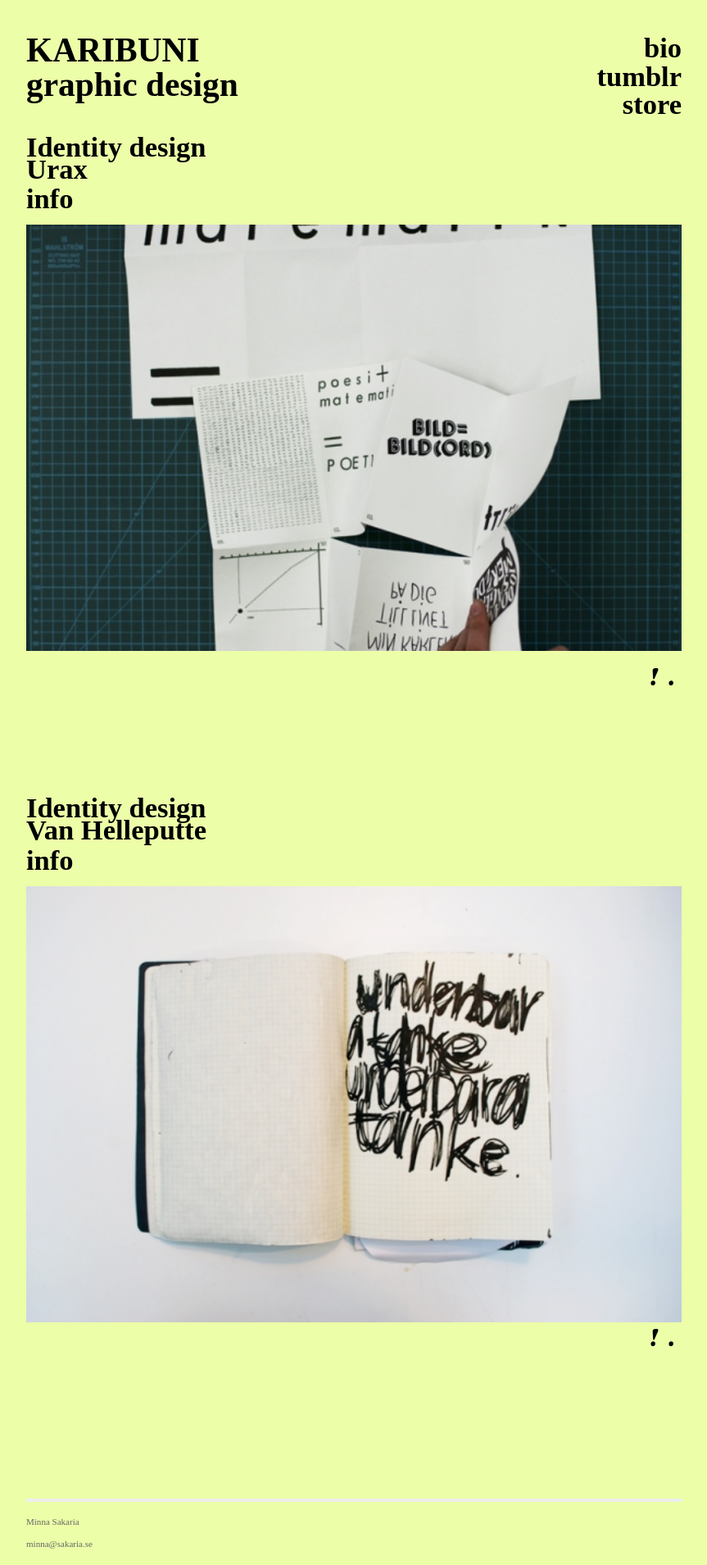
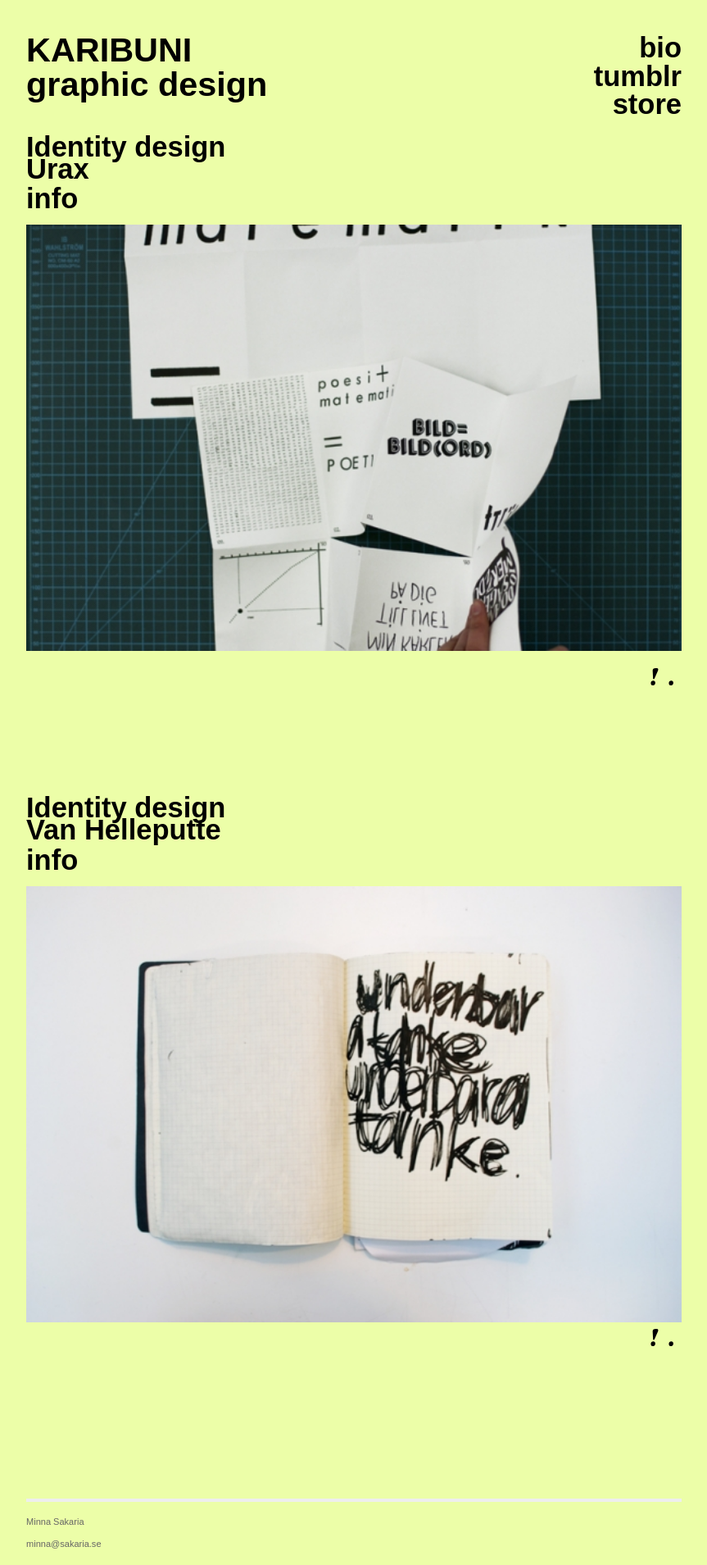
Before and after one commit to patrikax/patrikax.github.io, a Jekyll site: the page built from index.html, in a window 1280 px wide. Shown: the whole page at 82% size, without its empty margins (208-1071 px from the left). Built offline with Jekyll 4.4.1, drawn with Linux system fonts in a browser that asks for light colours; some web fonts are replaced; Markdown is read by kramdown in place of the engine named in the settings; a style sheet for code colours, icons or effects is not loaded.

Commit message:
updated arrows

```diff
--- a/_layouts/default.html
+++ b/_layouts/default.html
@@ -44,9 +44,10 @@
             </div>
           </div>
         </div>
+      <!-- Fontdeck -->
+      <link rel="stylesheet" href="//f.fontdeck.com/s/css/trvaBtsYADmd8Le13PuWLFAeMhY/DOMAIN_NAME/42680.css" type="text/css" />
       <!-- Google fonts -->
       <!--<link href='http://fonts.googleapis.com/css?family=Vollkorn' rel='stylesheet' type='text/css'>-->
-      <link href='http://fonts.googleapis.com/css?family=Judson' rel='stylesheet' type='text/css'>
       <!-- Google CDN Hosted jQuery  -->
       <!--<script src="//ajax.googleapis.com/ajax/libs/jquery/2.1.0/jquery.min.js"></script>-->
       <script src="/assets/js/jquery.min.js"></script>
--- a/css/flexslider.css
+++ b/css/flexslider.css
@@ -61,7 +61,7 @@
 
 /* Direction Nav */
 .flex-direction-nav {*height: 0;}
-.flex-direction-nav a  { text-decoration:none;  background: white; text-align: center; display: block; line-height: 100%; width: 45px; height: 45px; margin: 0px 0 0; position: absolute; top: 45%; z-index: 10; overflow: hidden; opacity: 0; cursor: pointer; color: rgba(0,0,0,0.8); text-shadow: 1px 1px 0 rgba(255,255,255,0.3); }
+.flex-direction-nav a  { text-decoration:none;  background: white; text-align: center; display: block; line-height: 100%; width: 44px; height: 44px; margin: 0px 0 0; position: absolute; top: 45%; z-index: 10; overflow: hidden; opacity: 0; cursor: pointer; color: rgba(0,0,0,0.8); text-shadow: 1px 1px 0 rgba(255,255,255,0.3); }
 .flex-direction-nav .flex-prev { left: 0px; }
 .flex-direction-nav .flex-next { right: 0px; }
 .flexslider:hover .flex-prev { opacity: 0.7; left: 10px; }
@@ -69,8 +69,8 @@
 .flexslider:hover .flex-next:hover, .flexslider:hover .flex-prev:hover { opacity: 1; }
 .flex-direction-nav .flex-disabled { opacity: 0!important; filter:alpha(opacity=0); cursor: default; }
 
-.flex-direction-nav a:before  { display: inline-block; content: url('/assets/img/left-arrow.svg'); }
-.flex-direction-nav a.flex-next:before  { content:url('/assets/img/right-arrow.svg'); }
+.flex-direction-nav a:before  { display: inline-block; content: url('/assets/img/prev-arrow.svg'); }
+.flex-direction-nav a.flex-next:before  { content:url('/assets/img/next-arrow.svg'); }
 /*
 .flex-direction-nav a:before  { font-family: "flexslider-icon"; font-size: 20px; display: inline-block; content: '\f001'; line-height: 40px; }
 .flex-direction-nav a.flex-next:before  { content: '\f002'; }
--- a/css/main.css
+++ b/css/main.css
@@ -14,7 +14,7 @@
 
 body {
   background-color: #ECFEA8;
-  font-family: 'Judson', serif;
+  font-family: "Grot10 SemiBold", Arial, sans-serif; font-weight:600; font-style:normal;;
   font-size: 12px;
   text-align: center;
   font-weight: bold;
```
Also changed, not shown: assets/img/next-arrow.svg (added), assets/img/prev-arrow.svg (added), 2 other files.
